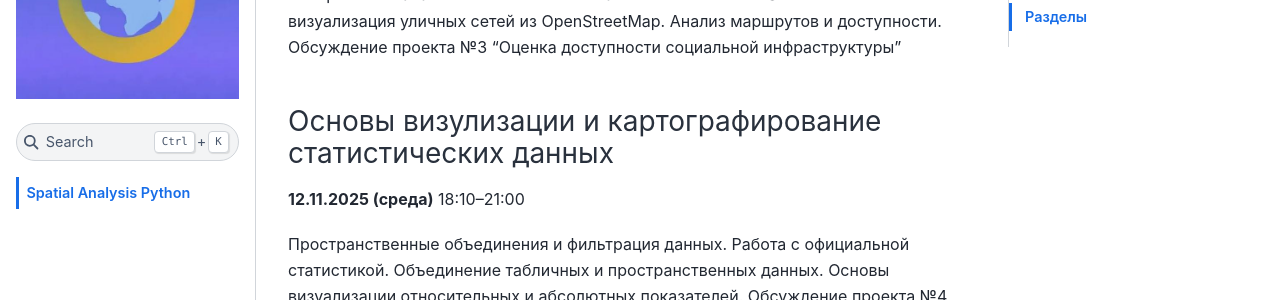
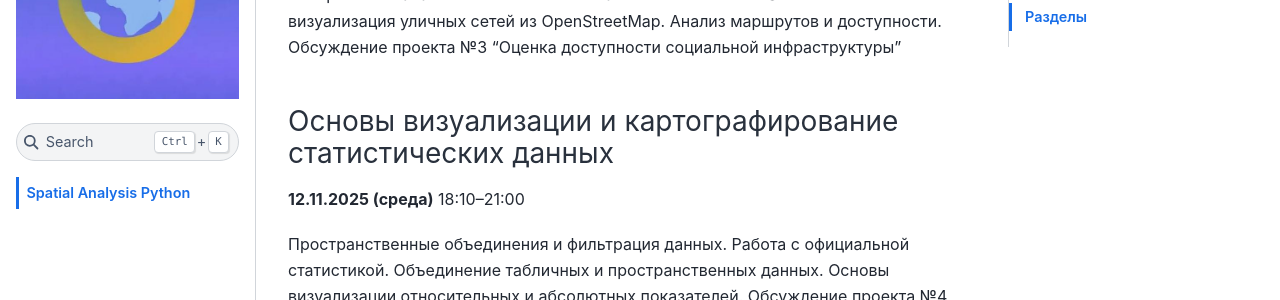
Before and after one commit to bella-mir/spatialAnalysisCourseFall25, a Jupyter Book: the page built from intro.md, in a window 1280 px wide and 900 px high, scrolled down 1355 px. Shown: the part 156-456 px from the top of the window. Built offline with Jupyter Book 1.0.4 settings and Sphinx 7.4.7 and the Sphinx Book theme 1.1.4, drawn with Linux system fonts in a browser that asks for light colours; pages that are not in the unit, such as notebooks, are missing from menus.

```diff
--- a/intro.md
+++ b/intro.md
@@ -35,7 +35,7 @@
 **05.11 (среда)** 18:10–21:00
 Построение и анализ сетей с использованием библиотеки OSMnx. Извлечение и визуализация уличных сетей из OpenStreetMap. Анализ маршрутов и доступности. Обсуждение проекта №3 "Оценка доступности социальной инфраструктуры"
 
-##### Основы визулизации и картографирование статистических данных
+##### Основы визуализации и картографирование статистических данных
 
 **12.11.2025 (среда)** 18:10–21:00
 
```
Also changed, not shown: 17 other files.
